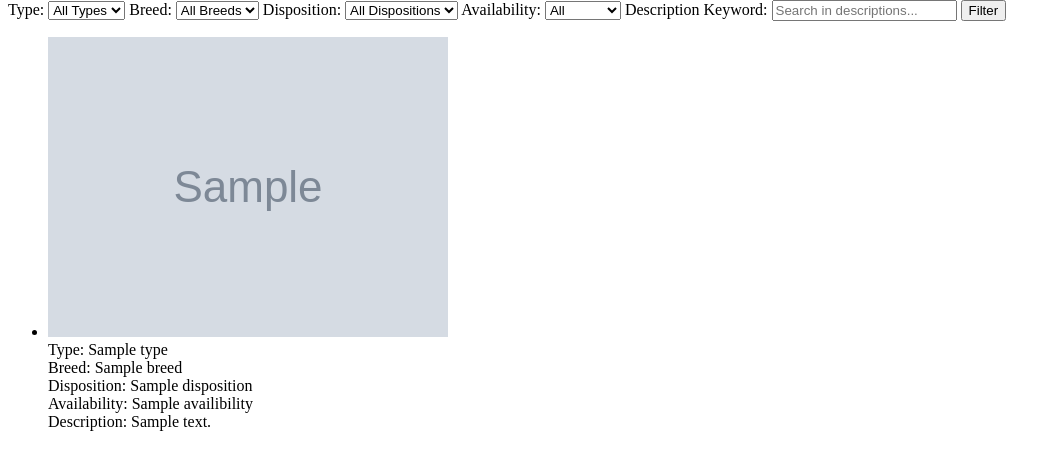
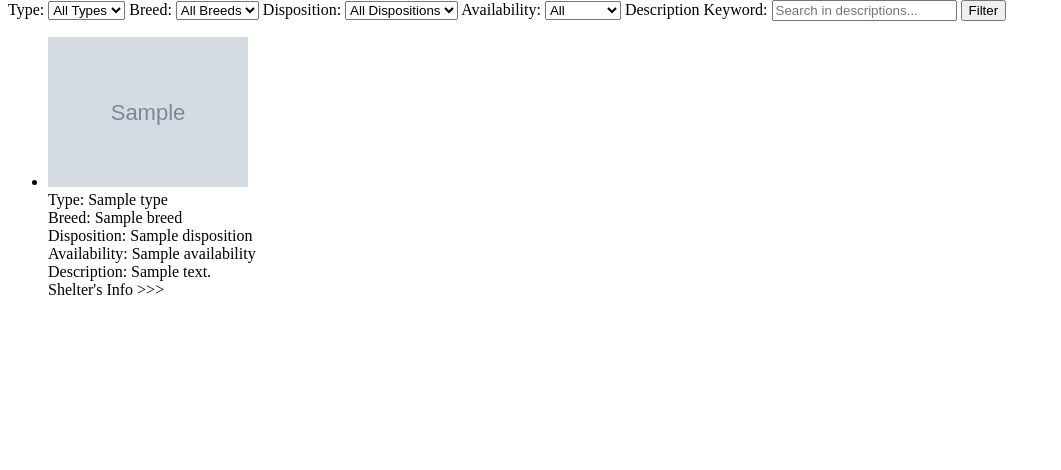
Before and after one commit to bparrott3/Animal-Connect---Capstone, a Flask app: template animal/templates/animal_profiles.html in a window 1280 px wide. Shown: the part 116-586 px from the top of the page, without its empty margins (0-1061 px from the left). Run offline with Flask 3, Linux system fonts and the light colour scheme; the template is opened without the code that fills it: most values are stand-ins (such as "Sample title", 1, 10 or a date in 2020); grey boxes marked "Sample" are stand-in pictures.

Commit message:
Add files via upload

```diff
--- a/animal/main.py
+++ b/animal/main.py
@@ -1,6 +1,6 @@
 from urllib.parse import quote_plus
 from google.cloud import datastore
-from flask import Flask
+from flask import Flask, request
 from flask import redirect, render_template, session, url_for
 from six.moves.urllib.parse import urlencode
 from authlib.integrations.flask_client import OAuth
@@ -175,13 +175,20 @@ def pets():
 
     query = "SELECT * FROM Animal_Profiles"
     cursor.execute(query)
+    profiles = cursor.fetchall()  # Fetch all rows from the query result
 
-    profiles = cursor.fetchall()  # Fetch all rows from the query result
+    sid = None
+    try:
+        owner_id = get_owner_id()
+        shelter = owners.get_owner(owner_id)
+        sid = int(shelter["shelter_id"])
+    except:
+        sid = ""
 
     cursor.close()
     conn.close()
 
-    return render_template('animal_profiles.html', profiles=profiles)
+    return render_template('animal_profiles.html', profiles=profiles, shelter=shelter, sid=sid)
 
 
 
@@ -198,7 +205,7 @@ def get_shelter_id():
 
         for e in results:
             if str(e["owner_id"]) == str(owner_id):
-                return  str(e["id"])
+                return  str(e["shelter_id"])
     except:
         return ""
 
@@ -224,7 +231,7 @@ def shelter():
         # For example:
         conn = get_db_connection()
 
-        # hard_id = 1
+
         shelter_id = get_shelter_id()
 
         owner_id = get_owner_id()
@@ -263,36 +270,41 @@ def new_profile():
 @app.route('/profiles/new', methods=['POST'])
 def add_profile():
     # Get form data
-    shelter_id = int(request.form['shelter_id'])
-    animal_type = request.form['type']
-    breed = request.form['breed']
-    disposition = request.form.getlist('disposition')  # Assuming disposition is a list of checkboxes
-    availability = request.form['availability']
-    description = request.form['description']
-    image_url = request.form['image']
+    try:
+        shelter_id = request.form['shelter_id']
+        animal_type = request.form['type']
+        breed = request.form['breed']
+        disposition = request.form.getlist('disposition')  # Assuming disposition is a list of checkboxes
+        availability = request.form['availability']
+        description = request.form['description']
+        image_url = request.form['image']
 
-    # Convert disposition list to a string if needed
-    disposition_str = ', '.join(disposition)
+        # Convert disposition list to a string if needed
+        disposition_str = ', '.join(disposition)
 
-    # Connect to the database
-    conn = get_db_connection()
-    cursor = conn.cursor()
+        # Connect to the database
+        with get_db_connection() as conn:
+            with conn.cursor() as cursor:
 
-    # SQL Insert Query
-    insert_query = '''
-        INSERT INTO Animal_Profiles (shelter_id, type, breed, disposition, availability, description, image)
-        VALUES (%s, %s, %s, %s, %s, %s, %s)
-    '''
-    cursor.execute(insert_query, (shelter_id, animal_type, breed, disposition_str, availability, description, image_url))
+                # SQL Insert Query
+                insert_query = '''
+                    INSERT INTO Animal_Profiles (shelter_id, type, breed, disposition, availability, description, image)
+                    VALUES (%s, %s, %s, %s, %s, %s, %s)
+                '''
+                cursor.execute(insert_query, (shelter_id, animal_type, breed, disposition_str, availability, description, image_url))
 
-    # Commit the transaction
-    conn.commit()
+                # Commit the transaction
+                conn.commit()
 
-    # Close the connection
-    cursor.close()
-    conn.close()
+                # Close the connection
+                cursor.close()
+                conn.close()
 
-    return redirect("https://final-project-407620.wl.r.appspot.com/shelter")
+            return redirect("https://final-project-407620.wl.r.appspot.com/shelter")
+
+    except Exception as e:
+        # Handle the exception (e.g., log the error)
+        return f"An error occurred: {str(e)}", 500  # Return a 500 Internal Server Error response
 
 
 
--- a/animal/owners.py
+++ b/animal/owners.py
@@ -133,6 +133,7 @@ def add_admin():
         else:
             new_owner = datastore.entity.Entity(key=client.key(constants.owners))
             new_owner.update({"owner_id": jwt_sub,
+                            "shelter_id": "Contact Admin for ID",
                             "name": "",
                             "phone": "",
                             "address": "",
@@ -168,6 +169,7 @@ def add_member():
         else:
             new_owner = datastore.entity.Entity(key=client.key(constants.owners))
             new_owner.update({"owner_id": jwt_sub,
+                            "shelter_id": "Contact Admin for ID",
                             "name": "",
                             "phone": "",
                             "address": "",
@@ -214,7 +216,8 @@ def patch_owners(id):
         try:
             content = request.get_json()
 
-            owner.update({"name": content["name"],
+            owner.update({"shelter_id": content["shelter_id"],
+                        "name": content["name"],
                         "phone": content["phone"],
                         "address": content["address"],
                         "email": content["email"],
--- a/animal/templates/add_profile.html
+++ b/animal/templates/add_profile.html
@@ -128,7 +128,6 @@
         })
         .then(function(output) {
             console.log(output);
-
             document.getElementById('shelter_id').value = output;
         })
         .catch(function(error) {
--- a/animal/templates/animal_profiles.html
+++ b/animal/templates/animal_profiles.html
@@ -53,7 +53,7 @@
             <label for="descriptionSearch">Description Keyword:</label>
             <input type="text" id="descriptionSearch" class="input-style" placeholder="Search in descriptions...">
 
-            <button onclick="fetchProfiles()" class="btn-filter">Filter</button>
+            <button onclick="renderProfiles()">Filter</button>
         </div>
     </section>
 
@@ -62,43 +62,70 @@
             {% for profile in profiles %}
                 <li class="profile-item">
                     <div class="profile-card">
-                        <img src="{{ profile['image'] }}" alt="Animal Image" class="profile-image">
+                        <img src="{{ profile['image'] }}" alt="Animal Image" class="profile-image" style="width: 200px; height: auto;">
                         <div class="profile-info">
                             <div>Type: {{ profile['type'] }}</div>
                             <div>Breed: {{ profile['breed'] }}</div>
                             <div>Disposition: {{ profile['disposition'] }}</div>
-                            <div>Availability: {{ profile['availibility'] }}</div>
+                            <div>Availability: {{ profile['availability'] }}</div>
                             <div>Description: {{ profile['description'] }}</div>
                         </div>
+
+                        <div class="shelter-info" style="display: flex; flex-wrap: wrap;">
+                            <div class="shelter-info-title"></div>
+                            <div style="margin-right: 10px;">Shelter's Info >>>  </div>
+                            {% if profile['shelter_id'] == sid %}
+                            <div style="margin-right: 10px;"><strong>{{ shelter['name'] }}'s shelter</strong></div>
+                            <div style="margin-right: 10px;">{{ shelter['email'] }}</div>
+                            <div style="margin-right: 10px;">{{ shelter['phone'] }}</div>
+                            <div>{{ shelter['address'] }}</div>
+                            {% endif %}
+                        </div>
                     </div>
-                </li>
+                </div>
+            </li>
             {% endfor %}
         </ul>
     </section>
 
+    <input type="hidden" id="pro" value="{{ profiles | tojson | safe }}">
+
+
+
     <script>
-        var profiles = JSON.parse('{{ profiles | tojson | safe }}');
+       function renderProfiles() {
+            var profiles_json = document.getElementById('pro').value;
+            var profiles = JSON.parse(profiles_json);
+            const container = document.querySelector('.profile-section');
+            container.innerHTML = ''; // Clear existing profiles
 
-        const container = document.querySelector('.pets-container'); // Ensure this matches your HTML
-        container.innerHTML = ''; // Clear existing profiles
+            // profiles.forEach(profile => {
+            //     const profileElement = document.createElement('li'); // Create a list item for each profile
+            //     profileElement.className = 'profile-item'; // Set the class name to match your CSS
+            //     profileElement.innerHTML = `
+            //         <div class="profile-card">
+            //             <img src="${profile.image}" alt="Animal Image" class="profile-image">
+            //             <div class="profile-info">
+            //                 <div>Type: ${profile.type}</div>
+            //                 <div>Breed: ${profile.breed}</div>
+            //                 <div>Disposition: ${profile.disposition}</div>
+            //                 <div>Availability: ${profile.availability}</div>
+            //                 <div>Description: ${profile.description}</div>
+            //             </div>
+            //             <div class="shelter-info">
+            //                 <div class="shelter-info-title">Shelter Info</div>
+            //                 <div><strong>${profile.shelter.name}</strong></div>
+            //                 <div>${profile.shelter.email}</div>
+            //                 <div>${profile.shelter.phone}</div>
+            //                 <div>${profile.shelter.address}</div>
+            //             </div>
+            //         </div>
+            //     `;
+            //     container.appendChild(profileElement);
+            // });
+        }
+    </script>
 
-        profiles.forEach(profile => {
-            const profileElement = document.createElement('div');
-            profileElement.className = 'pet-profile';
-            profileElement.innerHTML = `
-                <img src="${profile.image}" alt="Animal Image" style="width:100px; height:auto; margin-right: 20px;">
-                <div>
-                    <div>Type: ${profile.type}</div>
-                    <div>Breed: ${profile.breed}</div>
-                    <div>Disposition: ${profile.disposition}</div>
-                    <div>Availability: ${profile.availability}</div>
-                    <div>Description: ${profile.description}</div>
-                </div>
-            `;
-            container.appendChild(profileElement);
-        });
-
-    </script>
 
 </body>
 </html>
```
Also changed, not shown: animal/templates/users.html (+10 -3 lines).
